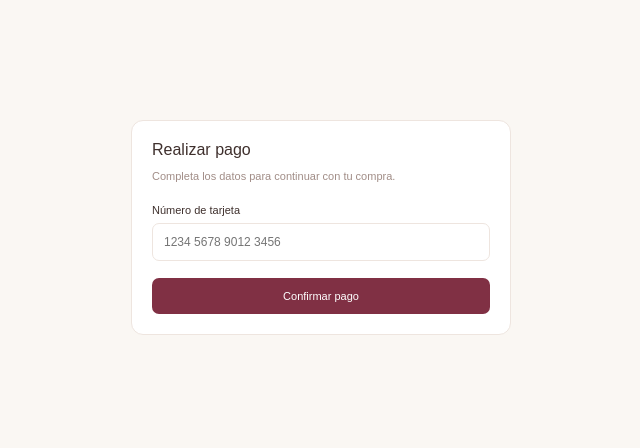
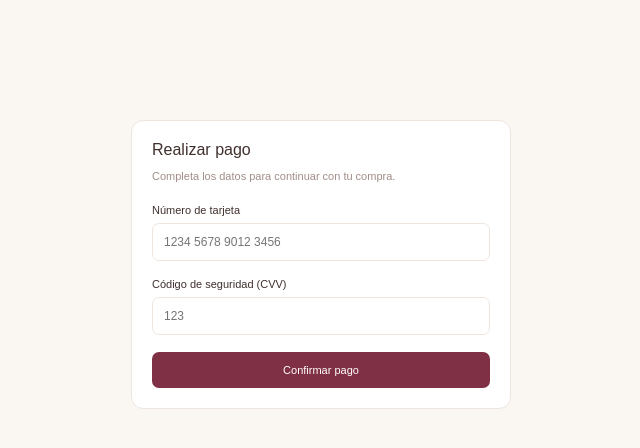
Before and after one commit to chelinn/SI-Proyecto-final, a plain HTML site: page pago.html in a window 1280 px wide. Shown: the whole page, without its empty margins (319-959 px from the left). Drawn offline with Linux system fonts and the light colour scheme.

Commit message:
Update pago.html

```diff
--- a/pago.html
+++ b/pago.html
@@ -12,7 +12,9 @@
         <h3>Realizar pago</h3>
         <p>Completa los datos para continuar con tu compra.</p>
 
-        <form>
+        <form id="form-pago">
+
+            <!-- Número de tarjeta -->
             <label for="tarjeta">Número de tarjeta</label>
             <input
                 type="text"
@@ -22,12 +24,34 @@
                 inputmode="numeric"
                 pattern="[0-9 ]{16,19}"
                 maxlength="19"
+                autocomplete="cc-number"
                 required
                 title="Ingresa un número de tarjeta de 16 dígitos."
             >
+
+            <!-- Código de seguridad -->
+            <label for="cvv">Código de seguridad (CVV)</label>
+            <input
+                type="password"
+                id="cvv"
+                name="cvv"
+                placeholder="123"
+                inputmode="numeric"
+                pattern="[0-9]{3,4}"
+                minlength="3"
+                maxlength="4"
+                autocomplete="cc-csc"
+                required
+                title="Ingresa un código de 3 o 4 dígitos."
+            >
+
+            <!-- Confirmar pago -->
             <button type="submit">Confirmar pago</button>
+
         </form>
     </main>
+
     <script src="./js/pago.js"></script>
+
 </body>
 </html>
```
